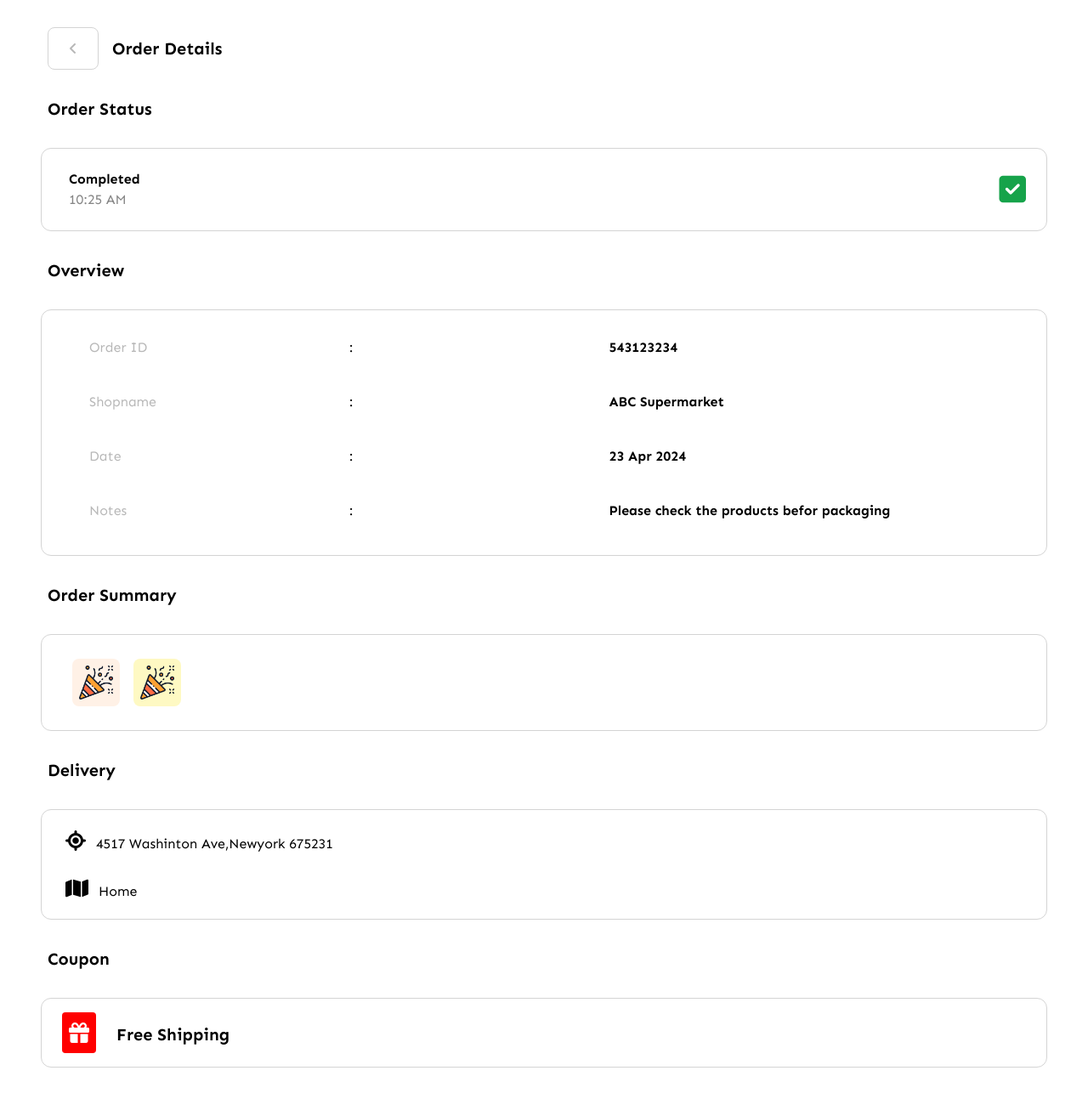
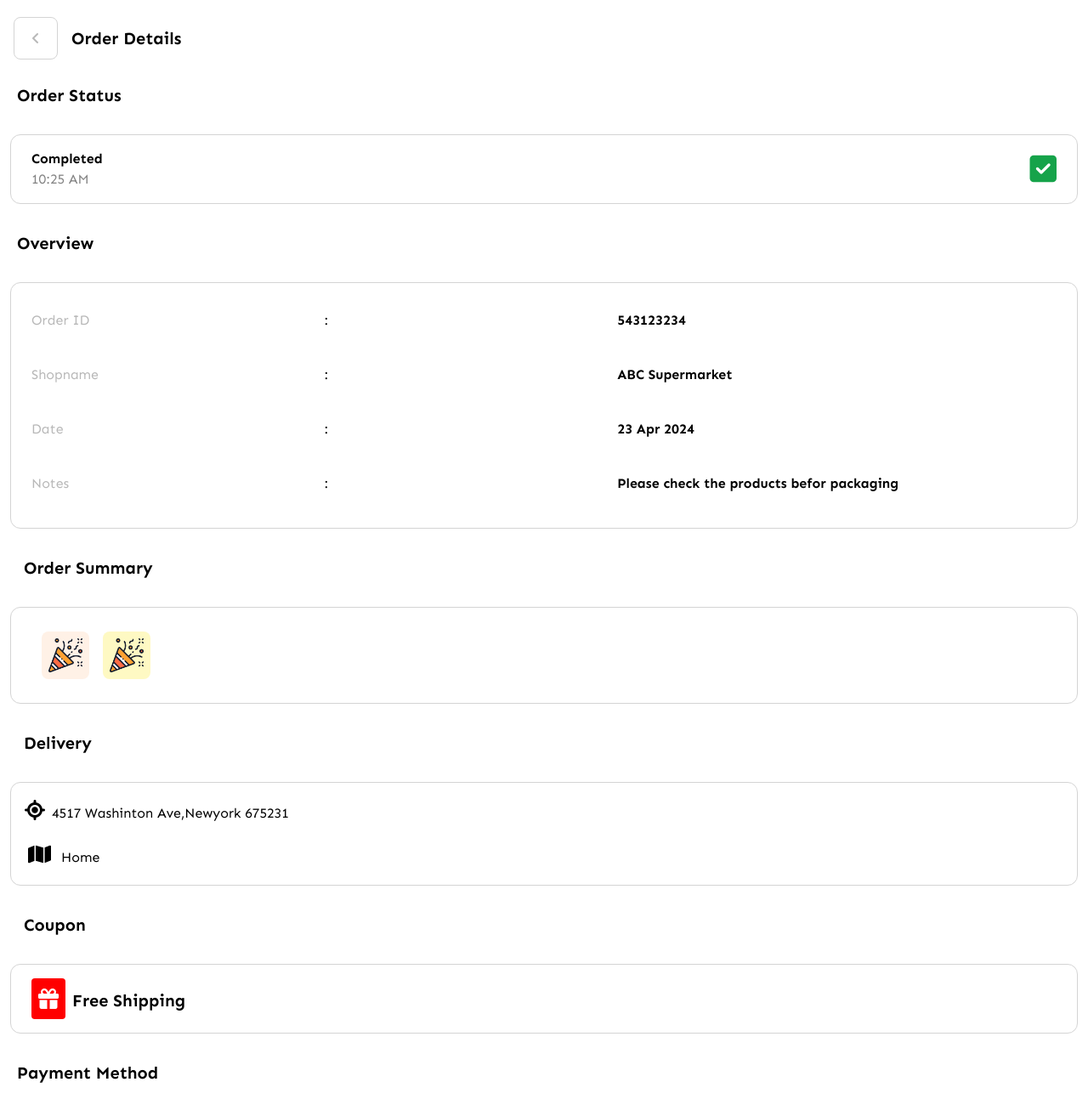
Before and after one commit to riyaaahh/deliWhizz, a React (Vite) app: page /order-details in a window 1280 px wide. Shown: the top 1293 px of the page at 85% size. Built offline with nearby package versions, Linux system fonts and the light colour scheme.

Commit message:
Design changes done

```diff
--- a/src/Screens/Categories.jsx
+++ b/src/Screens/Categories.jsx
@@ -7,9 +7,9 @@ import ProceedCartButton from "./ProceedCartButton";
 
 const Categories = () => {
   return (
-    <div className="bg-gray-300">
+    // <div className="bg-gray-300">
       <>
-        <div className="mt-5 ml-5 mr-5 mb-5 bg-gray-100">
+        <div className="bg-gray-100">
           <div>
             <img
               src={HeadBanner}
@@ -21,7 +21,7 @@ const Categories = () => {
           <ProductsList />
         </div>
       </>
-    </div>
+    // </div>
   );
 };
 
--- a/src/Screens/CategoryLists.jsx
+++ b/src/Screens/CategoryLists.jsx
@@ -14,8 +14,8 @@ const CategoryLists = () => {
       <div className="row flex space-x-4">
         {categories.map((item, index) => (
           <button className={`${
-            item.name === "Fast Foods" ? "bg-red-600 text-white" : "bg-white text-black "
-          } hover:bg-red-700 rounded p-3 w-full`}>
+            item.name === "Fast Foods" ? "bg-red-500 text-white" : "bg-white text-black "
+          } hover:bg-red-500 rounded-lg p-2 w-full`}>
             <strong>{item.name}</strong>
           </button>
         ))}
--- a/src/Screens/OrderDetails.jsx
+++ b/src/Screens/OrderDetails.jsx
@@ -4,9 +4,9 @@ import successImg from "../assets/XMLID 1840.png";
 const OrderDetails = () => {
   return (
     <>
-      <div className="m-6">
-        <div className="rounded-xl px-4 py-2 p-4 mt-4 flex">
-          <button className="bg-white hover:bg-red-500 border rounded-lg px-2 py-2 ml-4 flex items-center">
+      <div className="m-3">
+        <div className="rounded-xl px-1 py-1 mt-4 flex">
+          <button className="bg-white hover:bg-red-500 border rounded-lg px-1 py-2 flex items-center">
             <i className="fa fa-angle-left text-gray-300 px-4 py-2"></i>
           </button>
           <button className="bg-white rounded-full px-4 py-2 flex items-center">
@@ -14,15 +14,15 @@ const OrderDetails = () => {
           </button>
           <div></div>
         </div>
-        <div className="rounded-xl px-4 py-2 p-4 mt-4 mb-6 m-4 flex">
+        <div className="rounded-xl px-2 py-2 mt-4 mb-6 flex">
           <div>
             <span className="text-xl font-bold">Order Status</span>
           </div>
         </div>
-        <div className="rounded-xl border px-4 py-2 p-4 mt-4 mb-6 m-6 flex justify-between items-center">
+        <div className="rounded-xl border px-4 py-2 mt-4 mb-6 flex justify-between items-center">
           <div className="flex items-center">
             <div className="flex items-center">
-              <div className="m-4">
+              <div className="m-2">
                 <div>
                   <span className="font-bold">Completed</span>
                 </div>
@@ -37,14 +37,14 @@ const OrderDetails = () => {
             <i className="fa fa-check-square text-green-600 text-4xl mr-2"></i>
           </div>
         </div>
-        <div className="rounded-xl px-4 py-2 p-4 mt-4 mb-6 m-4 flex">
+        <div className="rounded-xl px-2 py-2 mb-6 flex">
           <div>
             <span className="text-xl font-bold">Overview</span>
           </div>
         </div>
 
-        <div className="rounded-xl border px-4 py-2 p-4 mt-4 mb-6 m-6">
-          <div class="flex mb-4 px-4 py-2 p-4 mt-4 mb-6 m-6">
+        <div className="rounded-xl border px-4 py-2 mb-6">
+          <div class="flex mb-4 px-2 py-2 mt-4 mb-6">
             <div class="w-1/3">
               <span className="text-gray-300">Order ID</span>
             </div>
@@ -53,7 +53,7 @@ const OrderDetails = () => {
               <span className="font-bold">543123234</span>
             </div>
           </div>
-          <div class="flex mb-4 px-4 py-2 p-4 mt-4 mb-6 m-6">
+          <div class="flex mb-4 px-2 py-2 p-4 mt-4 mb-6">
             <div class="w-1/3">
               <span className="text-gray-300">Shopname</span>
             </div>
@@ -62,7 +62,7 @@ const OrderDetails = () => {
               <span className="font-bold">ABC Supermarket</span>
             </div>
           </div>
-          <div class="flex mb-4 px-4 py-2 p-4 mt-4 mb-6 m-6">
+          <div class="flex mb-4 px-2 py-2 mt-4 mb-6">
             <div class="w-1/3">
               <span className="text-gray-300">Date</span>
             </div>
@@ -71,7 +71,7 @@ const OrderDetails = () => {
               <span className="font-bold">23 Apr 2024</span>
             </div>
           </div>
-          <div class="flex mb-4 px-4 py-2 p-4 mt-4 mb-6 m-6">
+          <div class="flex mb-4 px-2 py-2 mt-4 mb-6">
             <div class="w-1/3">
               <span className="text-gray-300">Notes</span>
             </div>
@@ -83,12 +83,12 @@ const OrderDetails = () => {
             </div>
           </div>
         </div>
-        <div className="rounded-xl px-4 py-2 p-4 mt-4 mb-6 m-4 flex">
+        <div className="rounded-xl px-4 py-2 p-4 mt-4 mb-6 flex">
           <div>
             <span className="text-xl font-bold">Order Summary</span>
           </div>
         </div>
-        <div className="rounded-xl border px-4 py-2 p-4 mt-4 mb-6 m-6">
+        <div className="rounded-xl border px-4 py-2 p-4 mb-6">
           <div className="overflow-x-auto overflow-y-hidden m-5">
             <div className="row flex space-x-4 justify-left">
               <div className="px-2 py-2 bg-red-100 rounded-lg">
@@ -100,14 +100,14 @@ const OrderDetails = () => {
             </div>
           </div>
         </div>
-        <div className="rounded-xl px-4 py-2 p-4 mt-4 mb-6 m-4 flex">
+        <div className="rounded-xl px-4 py-2 p-4 mt-4 mb-6 flex">
           <div>
             <span className="text-xl font-bold">Delivery</span>
           </div>
         </div>
-        <div className="rounded-xl border px-4 py-2 p-4 mt-4 mb-6 m-6">
+        <div className="rounded-xl border px-2 py-2 mt-4 mb-6">
           <div>
-            <i className="fa fa-location text-2xl p-3"></i>
+            <i className="fa fa-location text-2xl p-2"></i>
             <span className="text-md">4517 Washinton Ave,Newyork 675231</span>
           </div>
           <div>
@@ -115,29 +115,29 @@ const OrderDetails = () => {
             <span className="text-md">Home</span>
           </div>
         </div>
-        <div className="rounded-xl px-4 py-2 p-4 mt-4 mb-6 m-4 flex">
+        <div className="rounded-xl px-4 py-2 p-4 mt-4 mb-6 flex">
           <div>
             <span className="text-xl font-bold">Coupon</span>
           </div>
         </div>
-        <div className="rounded-xl border px-4 py-2 p-4 mt-4 mb-6 m-6">
+        <div className="rounded-xl border px-4 py-2 mt-4 mb-6">
           <button className="bg-red-500 rounded m-2">
             <i className="fa fa-gift p-2 text-2xl text-white"></i>
           </button>
 
-          <span className="text-md text-xl m-4 font-bold">Free Shipping</span>
+          <span className="text-md text-xl font-bold">Free Shipping</span>
         </div>
-        <div className="rounded-xl px-4 py-2 p-4 mt-4 mb-6 m-4 flex">
+        <div className="rounded-xl px-2 py-2 mt-4 mb-4 flex">
           <div>
             <span className="text-xl font-bold">Payment Method</span>
           </div>
         </div>
-        <div className="rounded-xl border px-4 py-2 p-4 mt-4 mb-6 m-6">
+        <div className="rounded-xl border px-4 py-2 mt-4 mb-6">
           <button className="bg-red-500 rounded m-2">
             <i className="fa fa-credit-card p-2 text-2xl text-white"></i>
           </button>
 
-          <span className="text-md text-xl m-4 font-bold">Credit Card</span>
+          <span className="text-md text-xl font-bold">Credit Card</span>
         </div>
 
         <div className="px-2 py-2 flex justify-between items-center">
--- a/src/Screens/OrderHistory.jsx
+++ b/src/Screens/OrderHistory.jsx
@@ -38,9 +38,9 @@ const OrderHistory = () => {
   ];
   return (
     <>
-      <div className="m-6">
-        <div className="rounded-xl px-4 py-2 p-4 mt-4 flex justify-between items-center">
-          <button className="bg-white hover:bg-red-500 border rounded-lg px-2 py-2 ml-4 flex items-center">
+      <div className="m-3">
+        <div className="rounded-xl px-2 py-2 mt-4 flex justify-between items-center">
+          <button className="bg-white hover:bg-red-500 border rounded-lg px-1 py-2 flex items-center">
             <i className="fa fa-angle-left text-gray-300 px-4 py-2"></i>
           </button>
           <button className="bg-white rounded-full px-4 py-2 flex items-center">
--- a/src/Screens/OrdersUpcoming.jsx
+++ b/src/Screens/OrdersUpcoming.jsx
@@ -4,9 +4,9 @@ import successImg from "../assets/XMLID 1840.png";
 const OrdersUpcoming = () => {
   return (
     <>
-      <div className="m-6">
-        <div className="rounded-xl px-4 py-2 p-4 mt-4 flex justify-between items-center">
-          <button className="bg-white hover:bg-red-500 border rounded-lg px-2 py-2 ml-4 flex items-center">
+      <div className="m-3">
+        <div className="rounded-xl px-1 py-2 mt-4 flex justify-between items-center">
+          <button className="bg-white hover:bg-red-500 border rounded-lg px-1 py-2 flex items-center">
             <i className="fa fa-angle-left text-gray-300 px-4 py-2"></i>
           </button>
           <button className="bg-white rounded-full px-4 py-2 flex items-center">
--- a/src/Screens/ProceedCartButton.jsx
+++ b/src/Screens/ProceedCartButton.jsx
@@ -2,7 +2,7 @@ import React from "react";
 
 const ProceedCartButton = () => {
   return (
-    <div className="rounded-xl bg-red-500 text-white p-4 flex justify-between items-center w-full ml-40 mr-40">
+    <div className="rounded-xl bg-red-500 text-white p-3 m-2 flex justify-between items-center w-full">
       <div>
         <p className="">4 items</p>
         <p className="font-bold">$63.96</p>
--- a/src/Screens/ProductsList.jsx
+++ b/src/Screens/ProductsList.jsx
@@ -17,13 +17,13 @@ const ProductsList = () => {
     {no:"6", name: "Shawarma", time: "7 min", rating: "4.0", amount: "7.0" },
   ];
   return (
-    <div>
+    <>
       <div className="flex flex-wrap justify-center">
         {products.map((product, index) => (
           <div
             key={index}
             onClick={handleClick}
-            className="product-card mx-4 my-4 p-4 border rounded-xl shadow-md w-64"
+            className="product-card m-2 p-2 border rounded-xl shadow-md"
           >
             <div className="relative">
               <i className="fa fa-heart absolute top-0 right-0 mt-2 mr-2 text-red-500"></i>
@@ -58,7 +58,7 @@ const ProductsList = () => {
       <div className="flex flex-wrap justify-center">
         <ProceedCartButton />
       </div>
-    </div>
+    </>
   );
 };
 
```
Also changed, not shown: src/Screens/Checkout.jsx (+10 -17 lines), src/Screens/DeliveryStatus.jsx (+19 -6 lines), src/Screens/FoodDetails.jsx (+27 -26 lines), src/Screens/PaymentSuccess.jsx (+24 -16 lines).
